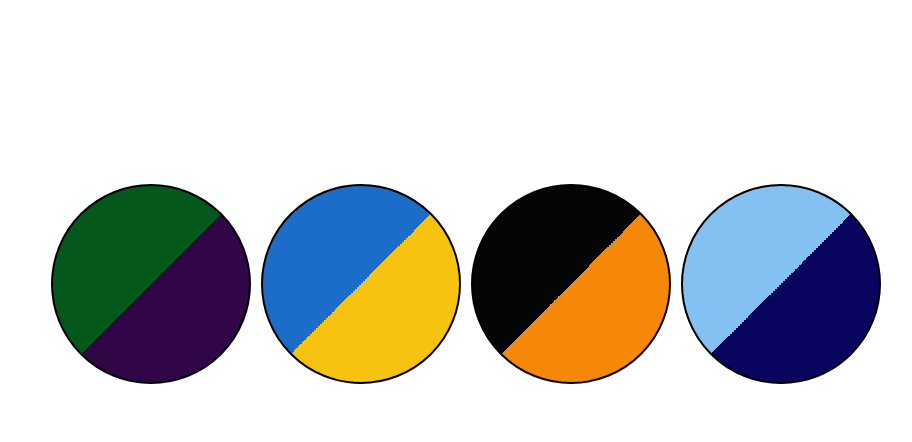
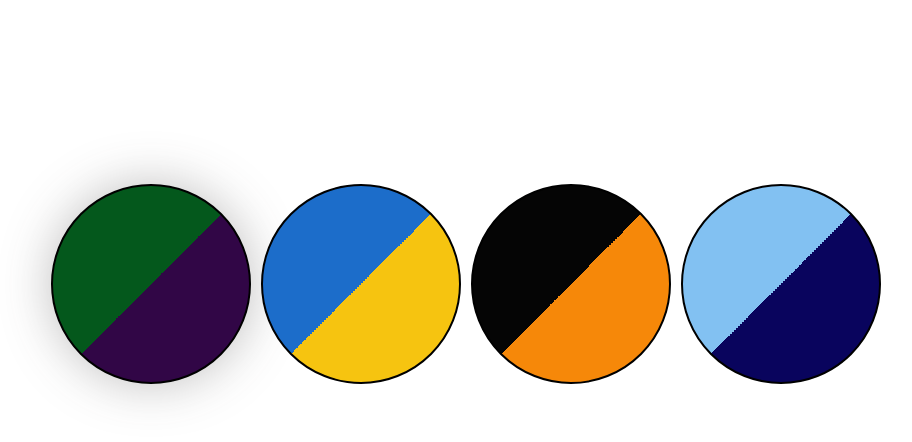
Before and after one commit to Pass80/js-functions, a plain HTML site: page index.html in a window 1280 px wide. In both pictures the pointer is over the element 325 px from the left and 382 px from the top of the page. Shown: the part 98-540 px from the top of the page, without its empty margins (174-1086 px from the left). Drawn offline with Linux system fonts and the light colour scheme.

Commit message:
adding some style

```diff
--- a/assets/css/style.css
+++ b/assets/css/style.css
@@ -25,6 +25,10 @@ div {
     height: 200px;
     border-radius: 100%;
     border: 2px solid black;
+}
+
+div:hover {
+    box-shadow: rgba(74, 73, 73, 0.35) 0px 0px 50px;
 }
 
 .colored1 {
```
